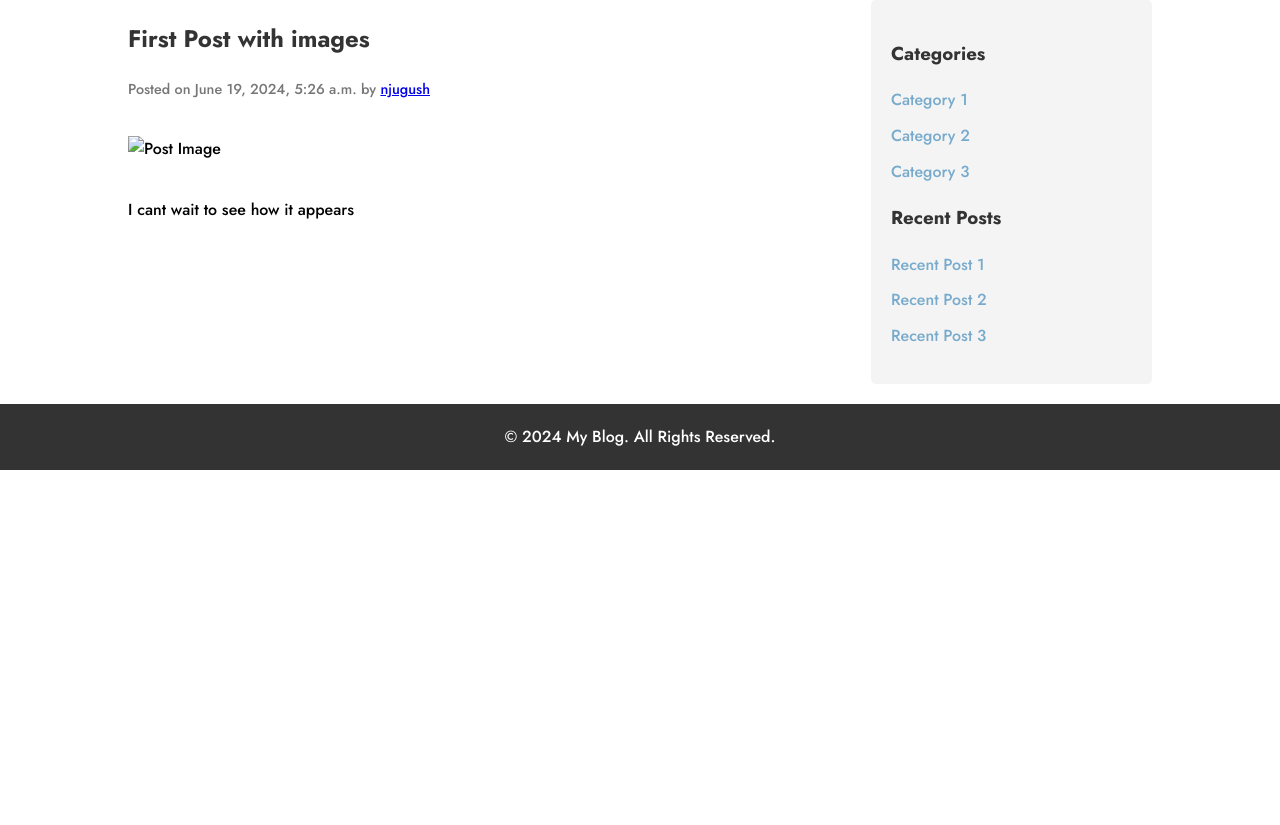
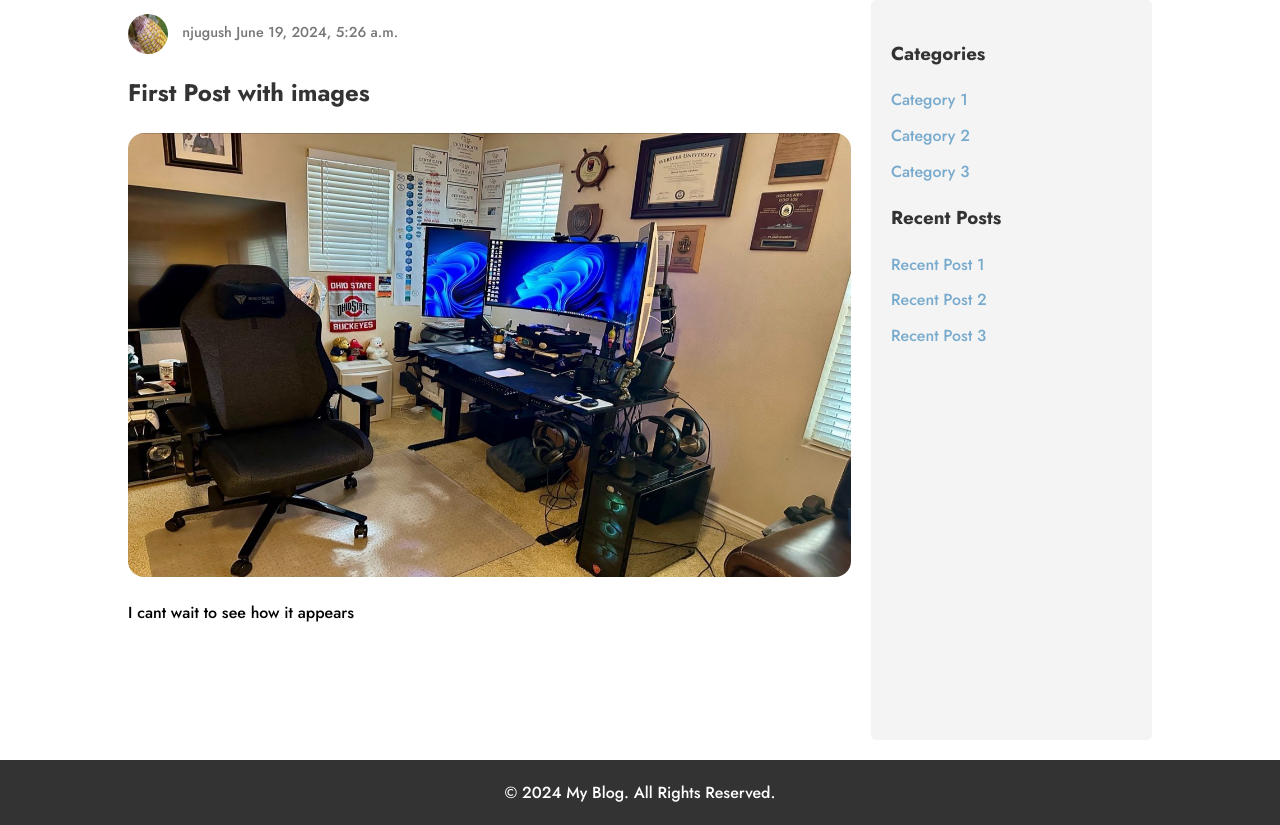
Before and after one commit to lewmas9152/blogApp, a Django app: page /post/12/ in a window 1280 px wide. Shown: the part 127-952 px from the top of the page. Before the commit the page ends 597 px from the top, so only its background shows below. Run offline with Django 5.2, Linux system fonts and the light colour scheme; a user stored in the database is signed in; data comes from the database, SQL or seed files in the repository; both versions use the stored data as it was after the commit.

Commit message:
enabled adding of post images and logging out

```diff
--- a/blog_app/admin.py
+++ b/blog_app/admin.py
@@ -4,6 +4,7 @@ from .models import Post, UserProfile
 
 class PostAdmin(admin.ModelAdmin):
     list_display = ('title', 'author', 'date_posted')
+    fields = ('title','content','image','date_posted','author')
     list_filter = ('date_posted', 'author')
     search_fields = ('title', 'content')
 
--- a/blog_app/forms.py
+++ b/blog_app/forms.py
@@ -22,7 +22,7 @@ class CustomUserCreationForm(UserCreationForm):
 class PostForm(forms.ModelForm):
     class Meta:
         model =Post
-        fields =['title','content']
+        fields =['title','content','image']
 
 class UserProfileForm(forms.ModelForm):
     birth_date = forms.DateField(widget=forms.DateInput(attrs={'type': 'date'}))
--- a/blog_app/models.py
+++ b/blog_app/models.py
@@ -7,6 +7,7 @@ class Post(models.Model):
     content = models.TextField()
     date_posted = models.DateTimeField(default=timezone.now)
     author = models.ForeignKey(User, on_delete=models.CASCADE)
+    image = models.ImageField(upload_to='post_images',blank=True,null = True)
 
     def __str__(self):
         return self.title
--- a/blog_app/urls.py
+++ b/blog_app/urls.py
@@ -6,6 +6,7 @@ urlpatterns = [
     path('',views.home, name='home'),
     path('register/', views.register_view, name='register'),
     path('login/',views.login_view, name='login'),
+     path('logout/', views.logout_view, name='logout'),
     path('profile/<str:username>/', views.profile_view, name='profile'),
     path('profile/<str:username>/update/', views.update_profile,name = 'update_profile'),
     path('post/<int:id>/',views.post_detail,name='post_detail'),
--- a/blog_app/views.py
+++ b/blog_app/views.py
@@ -60,11 +60,12 @@ def update_profile(request,username):
     })
 @login_required
 def home(request):
-    posts = Post.objects.all()
+    posts = Post.objects.select_related('author__userprofile').all().order_by('-date_posted')
     context = {
         "posts": posts
     }
-    return render(request,'blog_app/home.html',context)
+    return render(request, 'blog_app/home.html', context)
+
 
 @login_required
 def post_detail(request,id):
@@ -77,7 +78,7 @@ def post_detail(request,id):
 @login_required
 def post_create(request):
     if request.method == "POST":
-        form = PostForm(request.POST)
+        form = PostForm(request.POST,request.FILES)
         if form.is_valid():
             post = form.save(commit=False)
             post.author = request.user
@@ -92,7 +93,7 @@ def post_edit(request, id):
     if post.author != request.user:
         return HttpResponseForbidden()
     if request.method == "POST":
-        form = PostForm(request.POST, instance=post)
+        form = PostForm(request.POST,request.FILES, instance=post)
         if form.is_valid():
             form.save()
             return redirect('post_detail', id=post.id)
@@ -109,3 +110,8 @@ def post_delete(request, id):
         post.delete()
         return redirect('home')
     return render(request, 'blog_app/post_confirm_delete.html', {'post': post})
+
+@login_required
+def logout_view(request):
+    logout(request)
+    return redirect('login')
--- a/static/blogApp/main.css
+++ b/static/blogApp/main.css
@@ -88,6 +88,7 @@ main {
   margin-right: 20px;
 }
 
+
 .post-actions {
   display: flex;
   align-items: center;
@@ -116,9 +117,16 @@ main {
 }
 
 .post-image {
-  max-width: 100%;
-  height: auto;
+  max-width: 40%;
+  height: 40%;
+  border-radius: 1rem;
   margin: 20px 0;
+}
+
+.post-image2 {
+  width: 100%;
+  height: 60%;
+  border-radius: 1rem;
 }
 
 .sidebar {
@@ -165,6 +173,15 @@ main {
   background-color: rgb(18, 18, 170);
 }
 
+.author-profile-image {
+  width: 40px;
+  height: 40px;
+  border-radius: 50%;
+  margin-right: 10px;
+  vertical-align: middle;
+}
+
+
 footer {
   flex-shrink: 0;
   margin-top: auto;
--- a/templates/blog_app/detail.html
+++ b/templates/blog_app/detail.html
@@ -1,9 +1,15 @@
 {% extends 'blog_app/base.html' %}
+
 {% block content %}
   <article class="post-detail">
+    <p class="post-meta">
+      {% if post.author.userprofile.avatar %}
+        <img src="{{ post.author.userprofile.avatar.url }}" alt="{{ post.author.username }}" class="author-profile-image">
+      {% endif %}
+      {{ post.author }} {{ post.date_posted }}
+    </p>
     <h2>{{ post.title }}</h2>
-    <p class="post-meta">Posted on {{ post.date_posted }} by <a href="#">{{ post.author }}</a></p>
-    <img src="{{ post.image.url }}" alt="Post Image" class="post-image" />
+    <img src="{{ post.image.url }}" alt="Post Image" class="post-image2" />
     <p>{{ post.content }}</p>
   </article>
 {% endblock %}
```
Also changed, not shown: static/blogApp/profile.css (+33 -0 lines), templates/blog_app/home.html (+15 -10 lines), templates/blog_app/post_form.html (+6 -2 lines), templates/blog_app/profile.html (+8 -3 lines), blog_app/migrations/0006_post_image.py (added), db.sqlite3, media/post_images/dreamSetup.jpeg (added).
